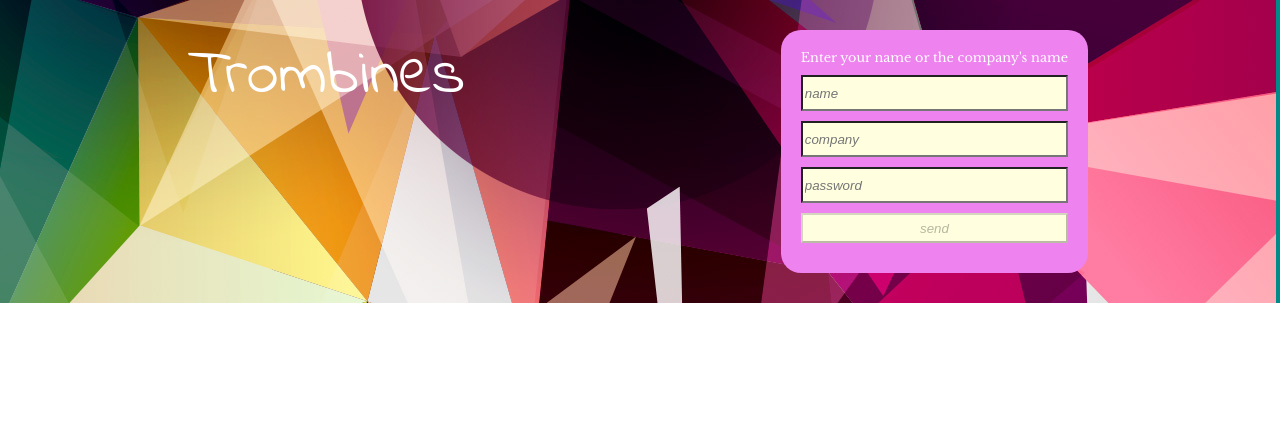
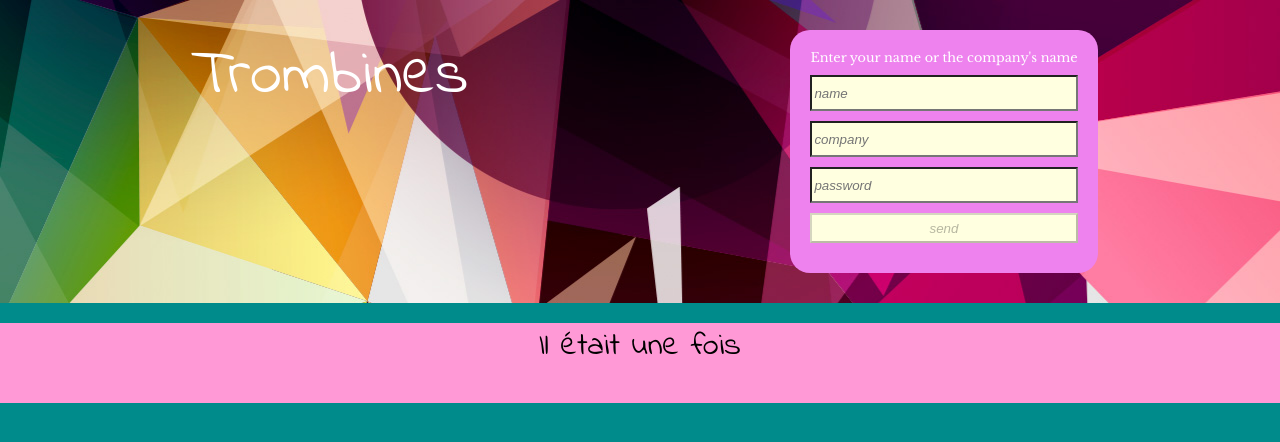
Before and after one commit to fantinerudent/trombi, a React (Create React App) app: page / in a window 1280 px wide. Shown: the top 442 px of the page. Built offline with nearby package versions, Linux system fonts and the light colour scheme.

Commit message:
creation of a new component home when not logged

```diff
--- a/src/App.js
+++ b/src/App.js
@@ -1,6 +1,7 @@
 import React, { useState, useMemo } from "react";
 import Header from "./Components/Header";
 import Worker from "./Components/Worker";
+import Home from "./Components/Home";
 import { WorkersProvider } from "./Contexts/WorkersContext";
 
 import "./App.css";
@@ -36,9 +37,12 @@ function App() {
 
   return (
     <WorkersProvider value={providerValue}>
-      <div style={{ backgroundColor: "#008b8b" }}>
+      <div
+        style={{ backgroundColor: "#008b8b", height: "100vh", width: "100vw" }}
+      >
         <Header />
         {isLogged && <Worker />}
+        {!isLogged && <Home/>}
       </div>
     </WorkersProvider>
   );
--- a/src/components/Header.js
+++ b/src/components/Header.js
@@ -9,7 +9,7 @@ const StyledHeader = styled.div`
   background-image: url(${Background});
   color: white;
   font-size: 4em;
-  width: 95vw;
+  width: 96vw;
   height: fit-content;
   text-align: center;
   padding: 30px;
--- /dev/null
+++ b/src/components/Home.js
@@ -0,0 +1,23 @@
+
+import React from 'react';
+import styled from 'styled-components';
+
+const Title = styled.div`
+    background-color : #ff99d6;
+    display: flex;
+    width: auto;
+    height: 10%;
+    font-size: 2em;
+    justify-content: space-around;
+    margin-top: 20px;
+`;
+
+const Home = () => {
+    return (
+        <Title>
+            Il était une fois
+        </Title>
+     );
+}
+
+export default Home;
```
